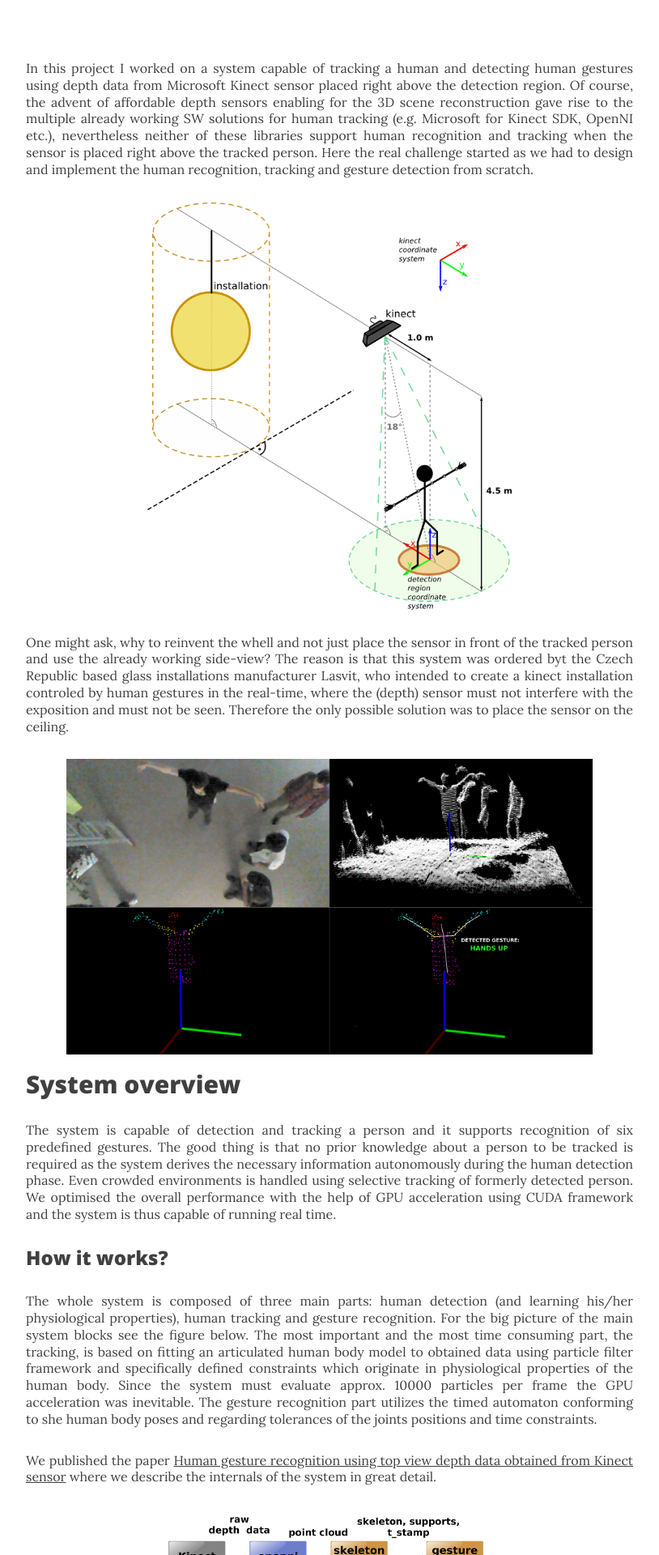
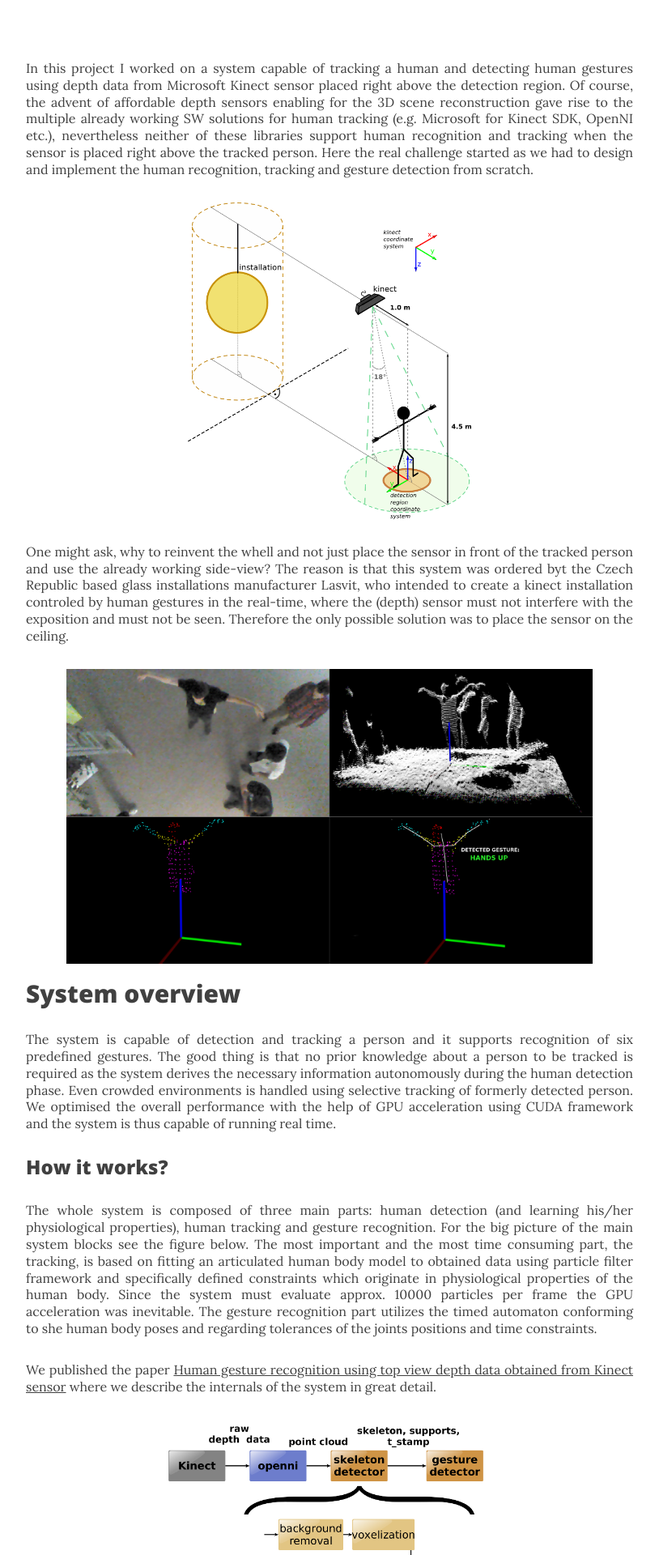
Before and after one commit to bednarikjan/bednarikjan.github.io, a Jekyll site: the page built from _posts/2015-04-15-gesture_recognition_using_top_view_depth_data.markdown, in a window 1280 px wide. Shown: the part 499-2419 px from the top of the page at 81% size, without its empty margins (233-1047 px from the left). Built offline with Jekyll 4.4.1, drawn with Linux system fonts in a browser that asks for light colours; nearby versions of some CDN libraries.

Commit message:
Updated 2015-04-15-gesture_recognition_using_top_view_depth_data.markdown

```diff
--- a/_posts/2015-04-15-gesture_recognition_using_top_view_depth_data.markdown
+++ b/_posts/2015-04-15-gesture_recognition_using_top_view_depth_data.markdown
@@ -14,7 +14,7 @@ published: true
 
 <div>
   <a href="/img/2015-04-15-hum_gest_rec/installation.png">
-  <img class="post" src="/img/2015-04-15-hum_gest_rec/installation.png" alt="The sensor installation and the detection region" width="450" height="381" align="middle">
+  <img class="post" src="/img/2015-04-15-hum_gest_rec/installation.png" alt="The sensor installation and the detection region" width="350" align="middle">
   </a>
 </div>
 
```
